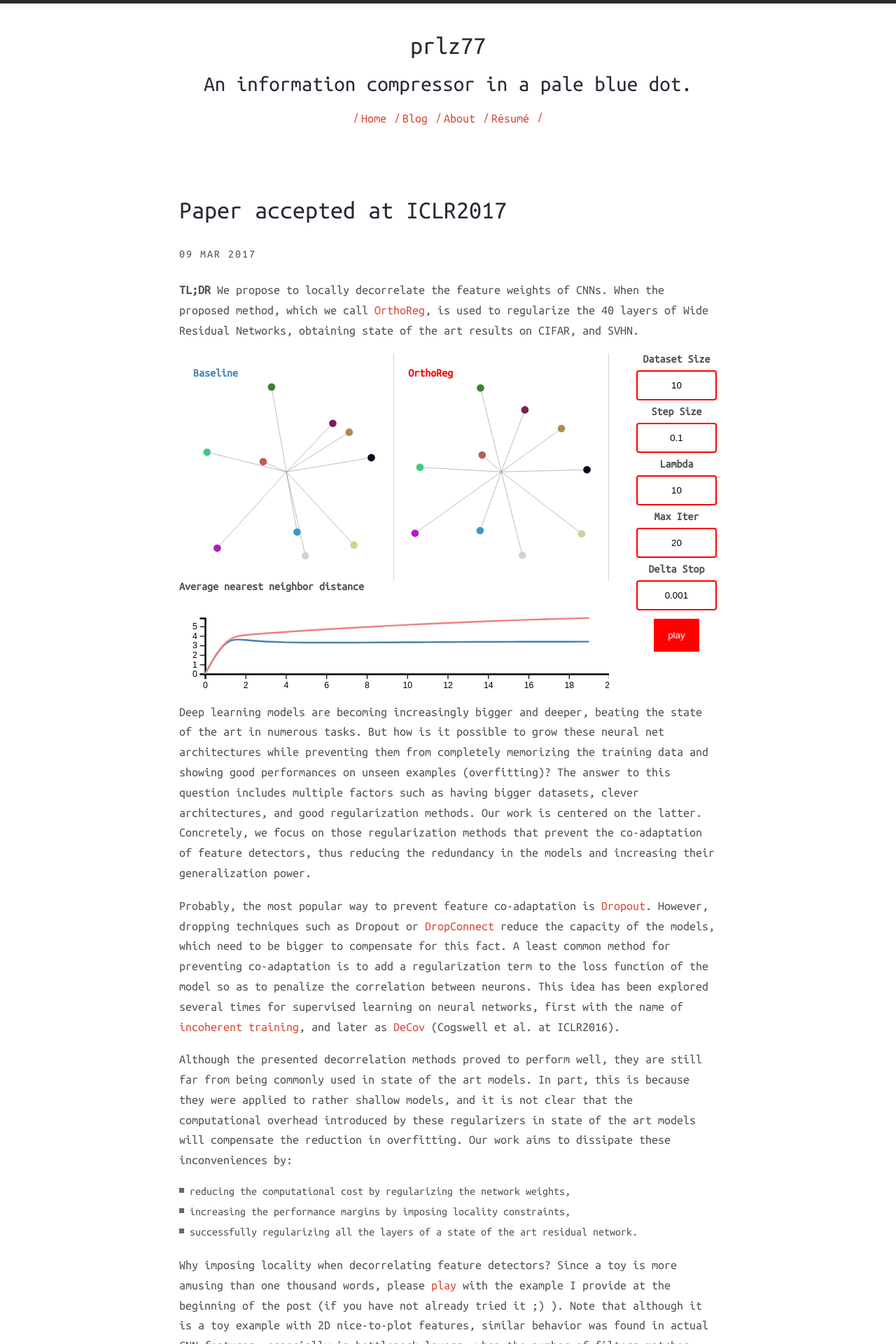
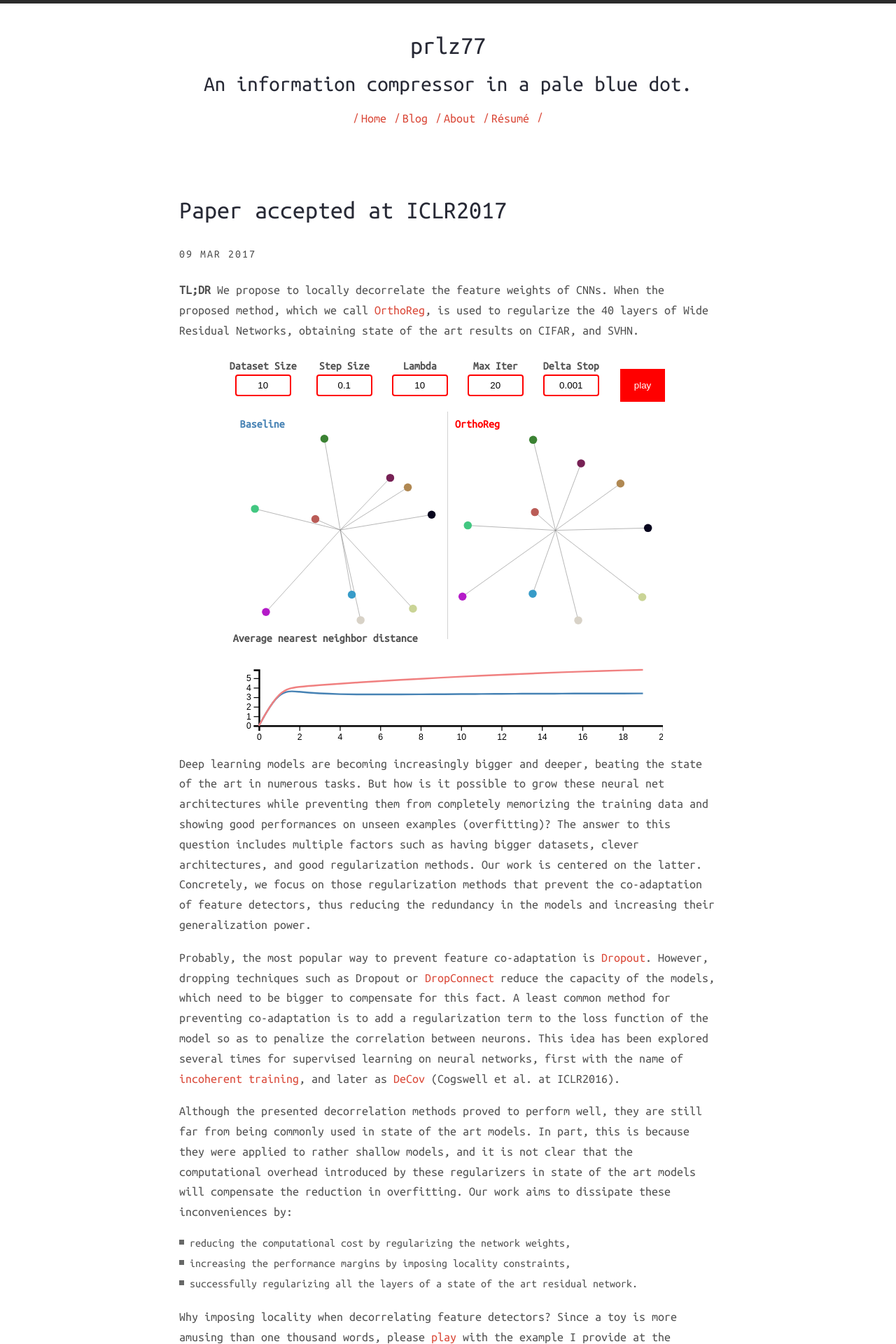
Before and after one commit to prlz77/prlz77.github.io, a Jekyll site: the page built from _posts/2017-12-11-iclr2017-stats.markdown, in a window 1280 px wide. Shown: the top 1920 px of the page at 70% size. Built offline with Jekyll 4.4.1, drawn with Linux system fonts in a browser that asks for light colours; nearby versions of some CDN libraries; formulas are drawn with MathJax 3; comment, search, counter and statistics services are not loaded.

Commit message:
upload last source

```diff
--- a/_posts/2017-12-11-iclr2017-stats.markdown
+++ b/_posts/2017-12-11-iclr2017-stats.markdown
@@ -18,33 +18,42 @@ and SVHN.
 <script type="text/javascript" src="{{ site.url }}/assets/js/d3.v4.min.js"></script>
 <script type="text/javascript" src="{{ site.url }}/assets/js/numeric-1.2.6.min.js"></script>
 <link rel="stylesheet" type="text/css" href="{{ site.url }}/assets/css/iclr2017/main.css">
-<div class="graph-container">
-<div id="baseline" class="three-column" ><b style="color: steelblue;">Baseline</b></div>
-<div id="orthoreg" class="three-column" ><b style="color: red;">OrthoReg</b></div>
-<div id="controls" class="three-column-3" >
-<b>Dataset Size</b>
+<div class="controls">
+<div class="control-container" >
+<b>Dataset Size</b><br>
 <input id="N" type="text" name="size" value="10" maxlength="4" onkeypress="if
 (event.keyCode == 13) {scatterStart(); }">
-<br>
-<b>Step Size</b>
+</div>
+<div class="control-container" >
+<b>Step Size</b><br>
 <input id="alpha" type="text" name="alpha" value="0.1" onkeypress="if
 (event.keyCode == 13) {scatterStart(); }">
-<br>
-<b>Lambda</b>
+</div>
+<div class="control-container" >
+<b>Lambda</b><br>
 <input id="lambda" type="text" name="lambda" value="10" maxlength="4"
 onkeypress="if (event.keyCode == 13) {scatterStart(); }">
-<br>
-<b>Max Iter</b>
+</div>
+<div class="control-container" >
+<b>Max Iter</b><br>
 <input id="maxIter" type="text" name="maxIter" value="20" onkeypress="if
 (event.keyCode == 13) {scatterStart(); }">
-<br>
-<b>Delta Stop</b>
+</div>
+<div class="control-container" >
+<b>Delta Stop</b><br>
 <input id="delta" type="text" name="delta" value="0.001" onkeypress="if
 (event.keyCode == 13) {scatterStart(); }">
+</div>
+<div class="control-container" >
 <input type="button" onclick="scatterStart();" value="play">
 </div>
-<b>Average nearest neighbor distance</b>
-<div id="angle" class="one-column"></div>
+</div>
+<div class="graph-container">
+<div id="baseline" class="three-column" style="margin-left:10%; border-right: 1px
+solid lightgray;"><b style="color: steelblue;">Baseline</b></div>
+<div id="orthoreg" class="three-column" style="margin-right:10%;"><b style="color: red;">OrthoReg</b></div>
+<div id="angle" class="one-column">
+<b>Average nearest neighbor distance</b></div>
 </div>
 <script type="text/javascript" src="{{ site.url
 }}/assets/js/iclr2017/d3-plots-min.js"></script>
@@ -127,12 +136,12 @@ href="https://ajax.googleapis.com/ajax/libs/jqueryui/1.12.1/themes/smoothness/jq
 src="https://ajax.googleapis.com/ajax/libs/jqueryui/1.12.1/jquery-ui.min.js"></script>
 <div class="graph-container">
 <div id="squashing" style="float:left; width:55%;
-margin-left:23%;" ></div><div style="float:left; margin-top:25%;"><span
+margin-left:23%;" ></div><div style="position:absolute; left:75%; margin-top:25%;"><span
 style="color:steelblue">$cos^2(x)$</span><br><span style="color:red;">$\log(1 +
 e^{\lambda  (x-1)})$</span></div>
 <div style="width:40%; margin:15px; margin-left:23%; float:left;"
 id="slider"></div><div
-style="float:left; width:10%; margin:15px;" type="text">$\lambda=$<span
+style="float:left; margin:15px;" type="text">$\lambda=$<span
 id="slider-value">10</span></div>
 </div>
 <script>
--- a/assets/css/iclr2017/main.css
+++ b/assets/css/iclr2017/main.css
@@ -8,10 +8,8 @@
 .three-column {
     width: 40%;
     height: 70%;
-    margin: 0;
-    padding: 20px;
+    padding: 10px;
     float: left;
-    border-right: 1px solid lightgray;
 }
 .three-column-3 {
     height: 70%;
@@ -21,7 +19,10 @@
     text-align: center;
 }
 .one-column {
-    height: 30%;
+    height: 25%;
+    margin-left: 10%;
+    margin-right: 10%;
+    margin-top: -10px;
     width: 80%;
     float: left;
 }
@@ -34,12 +35,20 @@ path {
     stroke-width: 2;
     /*shape-rendering: crispEdges;*/
 }
+.control-container {
+    text-align: center;
+    display:inline-block;
+    margin: 10px;
+}
+.controls {
+    text-align: center;
+}
 input[type=text] {
     border: 2px solid red;
     border-radius: 4px;
-    width: 100%;
-    padding: 12px 20px;
-    margin: 8px 0;
+    width: 6em;
+    padding: 6px 10px;
+    margin: 4px 0;
     box-sizing: border-box;
     text-align: center;
 }
```
